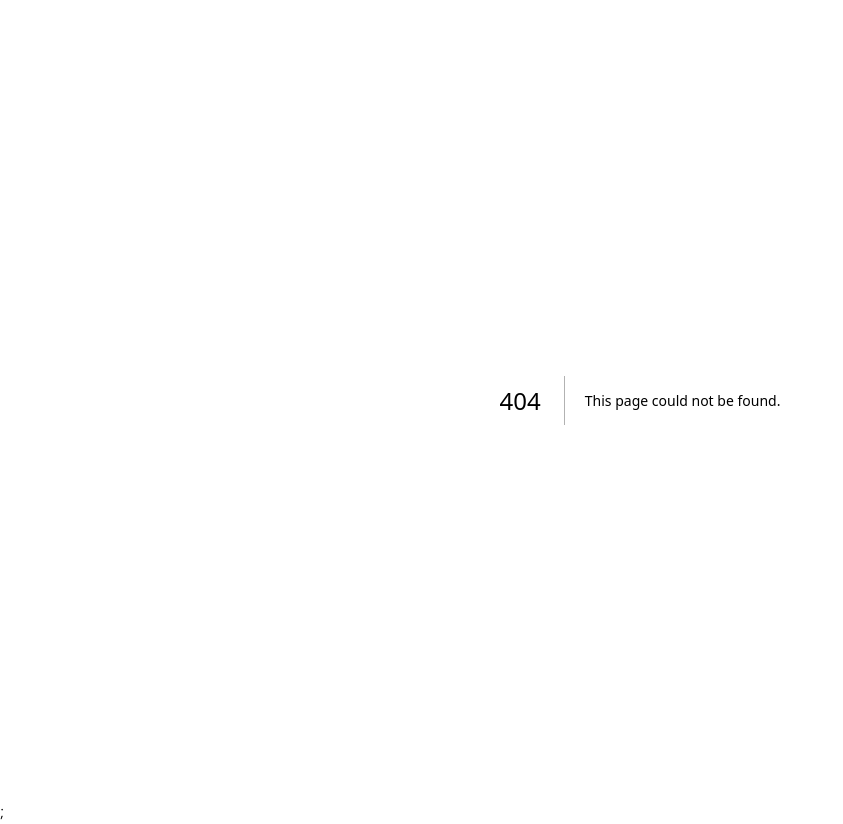
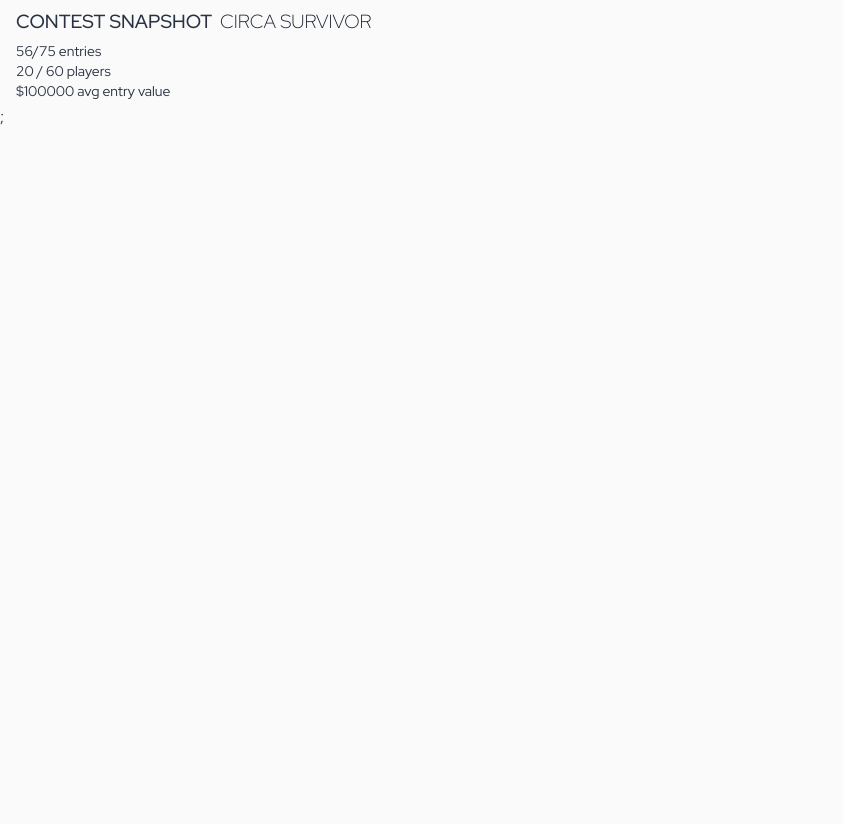
Before and after one commit to lpatgo/app1, a Next.js app: page /lobbytop in a window 1280 px wide. Before the commit this address had no page. Shown: the whole page, without its empty margins (0-843 px from the left). After the commit the page ends 800 px from the top, so only its background shows below. Built offline with nearby package versions, Linux system fonts and the light colour scheme.

Commit message:
lobbytop

```diff
--- /dev/null
+++ b/pages/lobbytop.tsx
@@ -0,0 +1,34 @@
+import React from 'react'
+
+function lobbytop() {
+    const size = "large"
+
+  return (
+
+    <div className='px-2 sm:px-4 max-w-7xl'>
+    <div className="flex flex-col sm:flex-row mt-2  text-[19px] justify-start gap-x-2">
+      {size === 'large' && (
+      <span className="text-primary-foreground font-medium">CONTEST SNAPSHOT </span>
+      )}
+      <span className="text-secondary-foreground font-light uppercase">CIRCA SURVIVOR</span>
+    </div>
+
+    <div className="flex flex-row justify-between items-center">
+
+      <div className="flex flex-col py-1 text-sm ">
+        <span>56/75 entries</span>
+        <span>{20} / {60} players</span>
+        <span>$100000 avg entry value</span>
+      </div>
+
+    </div>
+
+    {/* <pre>
+      {JSON.stringify(contest.config, null, 2)}
+    </pre> */}
+  </div>
+
+  )
+}
+
+export default lobbytop
```
Also changed, not shown: pages/gabescratch.tsx (added).
